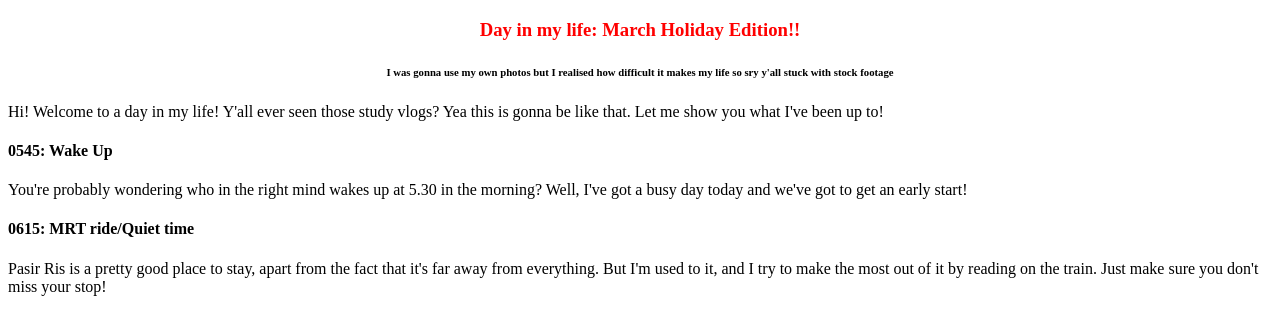
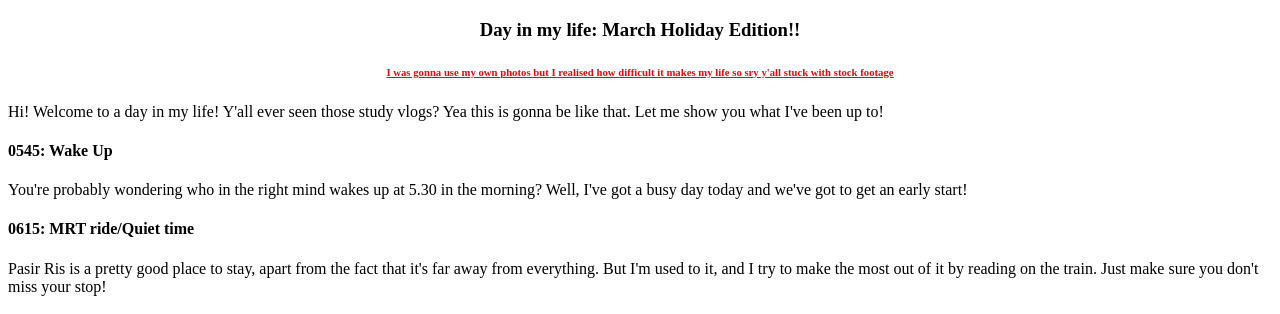
Before and after one commit to coffmeowmeow/coffmeowmeow.github.io, a plain HTML site: page index.html in a window 1280 px wide. Shown: the top 314 px of the page. Drawn offline with Linux system fonts and the light colour scheme.

Commit message:
Update index.html

```diff
--- a/index.html
+++ b/index.html
@@ -23,8 +23,11 @@
 .small_words {
   text-align: center;
 }
-#header {
+.small_words {
   color: red;
+}
+.small_words {
+  text-decoration: underline;
 }
 </style>
   <title>Day in a life: Mar Holidays</title>
@@ -164,6 +167,7 @@
       <td> Home sweet Home </td>
     </tr>
   </table>
+
   <p>
     okie baiiii!
   </p>
```
Lines whose indentation alone changed are shown as unchanged.
